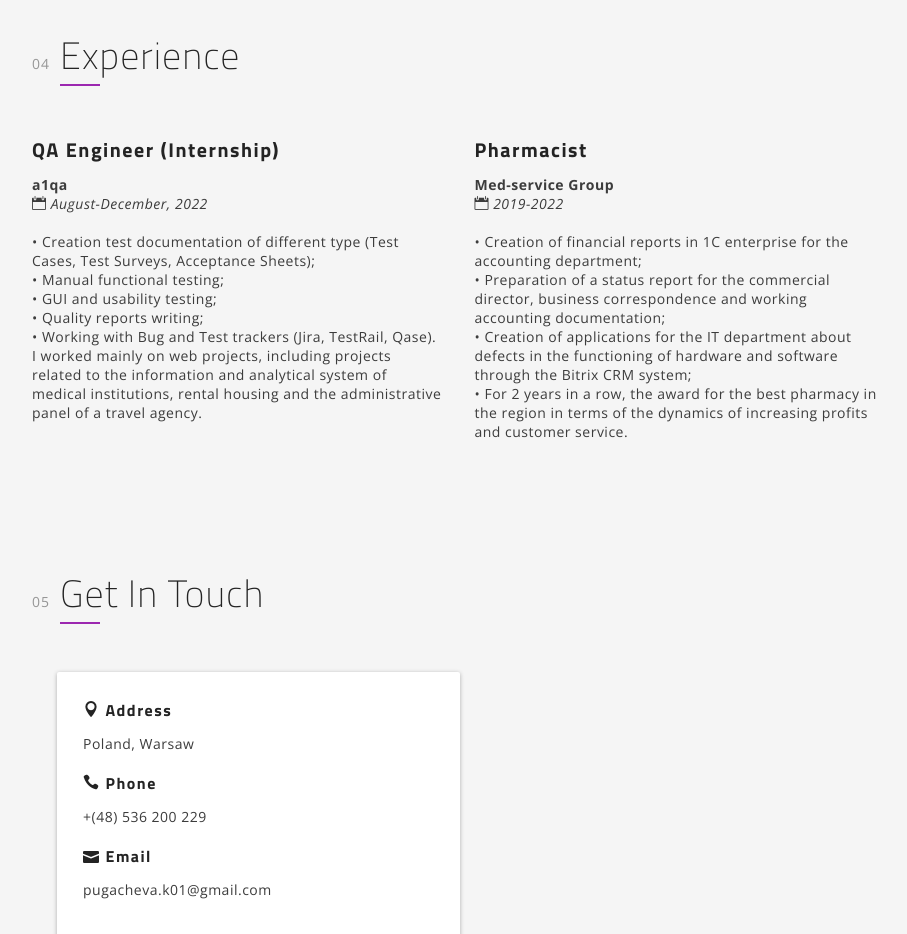
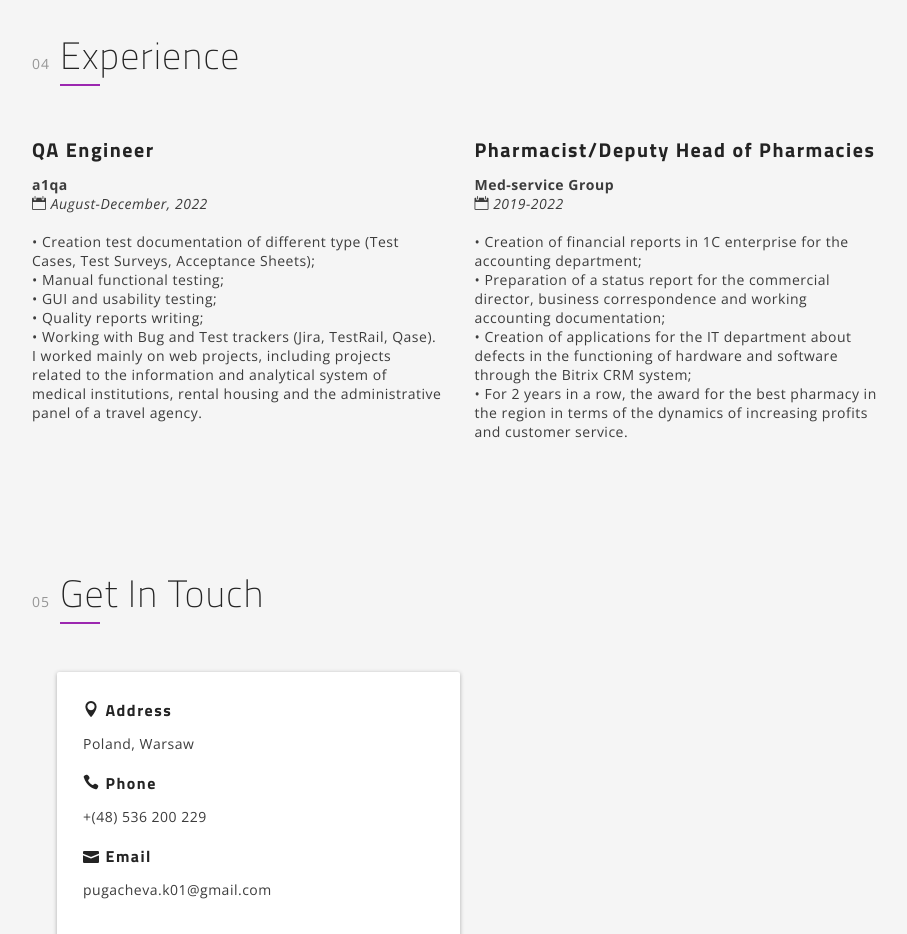
Before and after one commit to Krystyna-Puhachova/CV, a plain HTML site: page index.html in a window 1280 px wide. Shown: the part 1646-2580 px from the top of the page, without its empty margins (323-1230 px from the left). Drawn offline with nearby package versions, Linux system fonts and the light colour scheme.

Commit message:
Update index.html

```diff
--- a/index.html
+++ b/index.html
@@ -336,7 +336,7 @@
                             <!-- Experience Post 1 -->
                             <div class="blog-post row">
 							<div class="col-sm-6">
-								<h3>QA Engineer (Internship)</h3>
+								<h3>QA Engineer</h3>
                                 <b>a1qa</b>
                                 <br><span><span class="icon_calendar"></span><i> August-December, 2022</i> </span>
                                 <p></p>
@@ -350,7 +350,7 @@
                                 <br> I worked mainly on web projects, including projects related to the information and analytical system of medical institutions, rental housing and the administrative panel of a travel agency.</span>
 							</div>
                             <div class="col-sm-6">
-								<h3>Pharmacist</h3>
+								<h3>Pharmacist/Deputy Head of Pharmacies</h3>
                                 <b>Med-service Group</b>
                                 <br><span><span class="icon_calendar"></span><i> 2019-2022</i> </span>
                                 <p></p>
```
